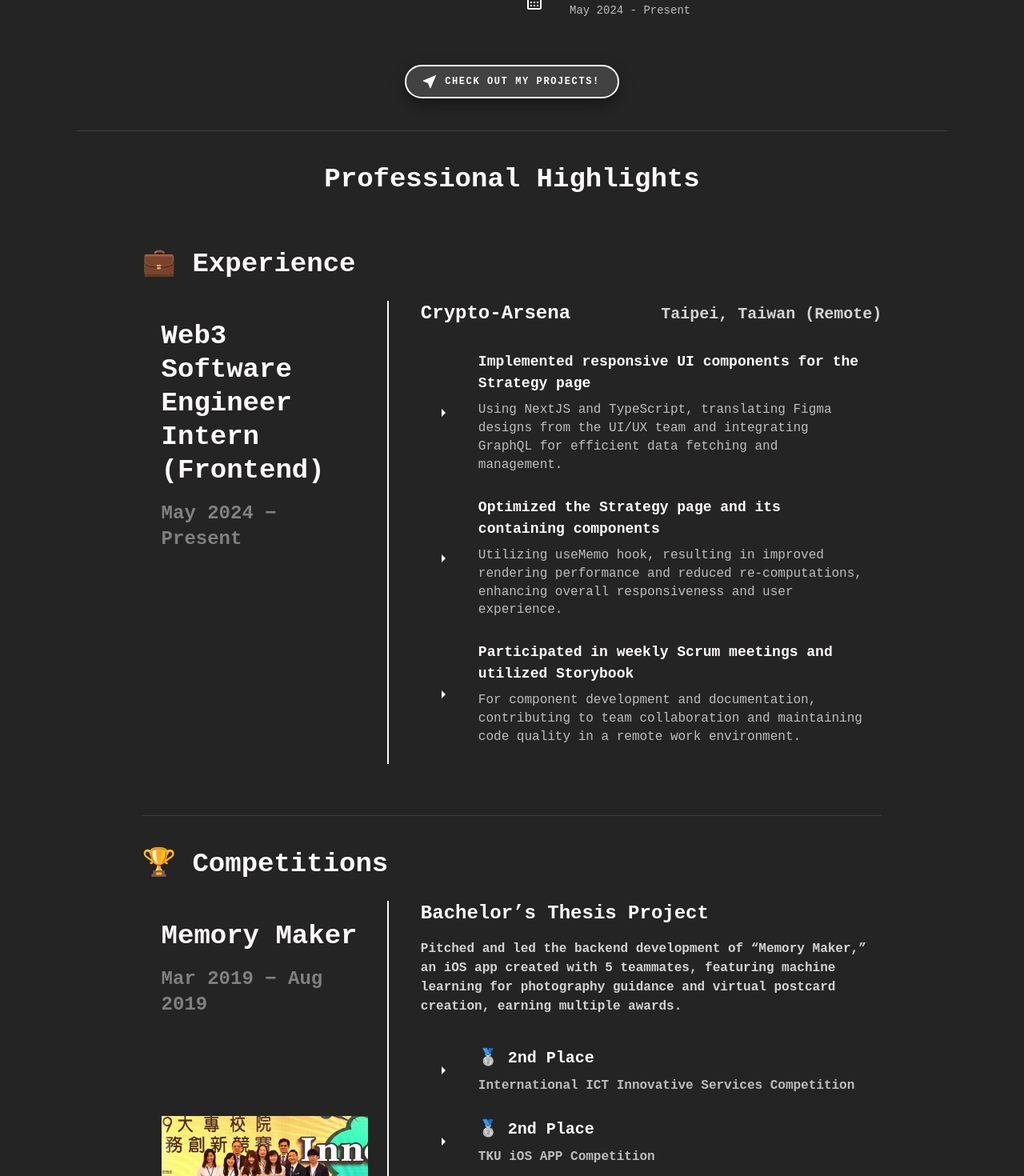
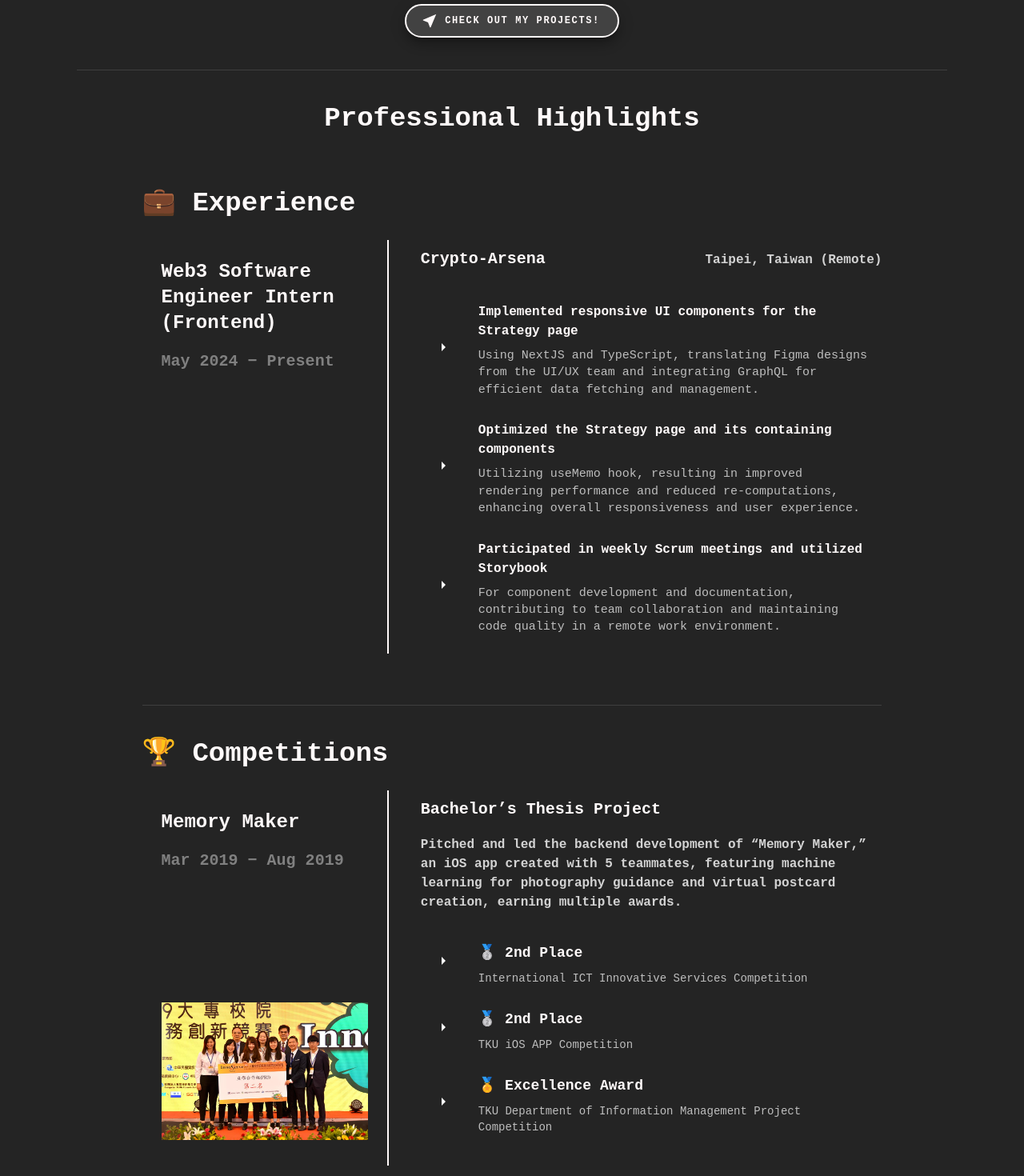
Before and after one commit to Jason-Wuuuu/Jason, a React (Vite) app: page / in a window 1280 px wide. Shown: the part 713-2183 px from the top of the page at 80% size. Built offline with nearby package versions, Linux system fonts and the light colour scheme.

Commit message:
optimized for small screen

```diff
--- a/src/components/AboutPage.jsx
+++ b/src/components/AboutPage.jsx
@@ -154,7 +154,7 @@ function AboutPage() {
                             key={`step_${index}_line_${i}`}
                             fontWeight="bold"
                             lineHeight={2}
-                            sx={{ fontSize: 16 }}
+                            sx={{ fontSize: { xs: 14, sm: 16 } }}
                           >
                             {line}
                           </Typography>
--- a/src/components/Home.jsx
+++ b/src/components/Home.jsx
@@ -18,8 +18,8 @@ function Home() {
 
   return (
     <Fade in timeout={{ appear: 500, enter: 1000 }}>
-      <Box py={12} sx={{ width: "85%", margin: "auto" }}>
-        <Box alignContent="center" minHeight="75vh">
+      <Box pt={{ xs: 12, sm: 5 }} pb={12} sx={{ width: "85%", margin: "auto" }}>
+        <Box alignContent="center" minHeight="90vh">
           <Typography
             variant="h3"
             align="center"
@@ -40,8 +40,9 @@ function Home() {
             alignContent="center"
             my={5}
             sx={{
-              position: "sticky",
-              top: { xs: 16, sm: 30 },
+              position: "fixed",
+              // top: { xs: 16, sm: 30 },
+              bottom: 0,
               left: 0,
               right: 0,
               zIndex: 20,
@@ -68,7 +69,13 @@ function Home() {
         <Divider sx={{ my: 5 }} />
 
         <Box minHeight="75vh" sx={{ width: "85%", margin: "auto" }}>
-          <Typography variant="h4" align="center" fontWeight="bold" mb={8}>
+          <Typography
+            variant="h4"
+            align="center"
+            fontWeight="bold"
+            mb={8}
+            sx={{ display: { xs: "none", sm: "block" } }}
+          >
             Professional Highlights
           </Typography>
 
--- a/src/components/ProfessionalHighlights.jsx
+++ b/src/components/ProfessionalHighlights.jsx
@@ -17,91 +17,112 @@ function ProfessionalHighlights() {
         💼 Experience
       </Typography>
 
-      <Grid container py={3}>
-        <Grid item xs={12} md={4} borderRight={2}>
-          <Box display="flex" height="100%" flexDirection="column" p={3}>
-            <div>
-              <Typography variant="h4" fontWeight="bold">
+      <Grid
+        container
+        py={3}
+        display="flex"
+        flexDirection={{ xs: "column", sm: "row" }}
+      >
+        <Grid item xs={12} md={4}>
+          <Box
+            display="flex"
+            height="100%"
+            flexDirection="column"
+            p={{ sm: 3 }}
+            borderRight={{ sm: 2 }}
+          >
+            <Box>
+              <Typography variant="h5" fontWeight="bold">
                 Web3 Software Engineer Intern (Frontend)
               </Typography>
+
               <Typography
-                variant="h5"
+                variant="h6"
                 fontWeight="bold"
                 color="GrayText"
                 mt={2}
               >
                 May 2024 − Present
               </Typography>
-            </div>
+            </Box>
           </Box>
         </Grid>
 
         <Grid item xs={12} md={8}>
-          <Box pl={5}>
+          <Box pl={{ sm: 5 }}>
             <Box
               display="flex"
-              justifyContent="space-between"
+              justifyContent={{ xs: "block", sm: "space-between" }}
               alignItems="baseline"
               mb={1}
+              py={{ xs: 1 }}
             >
-              <Typography variant="h5" fontWeight="bold">
+              <Typography variant="h6" fontWeight="bold">
                 Crypto-Arsena
               </Typography>
 
-              <Typography variant="h6" color="lightgray" fontWeight="bold">
+              <Typography
+                variant="body1"
+                color="lightgray"
+                fontWeight="bold"
+                sx={{ display: { xs: "none", sm: "block" } }}
+              >
                 Taipei, Taiwan (Remote)
               </Typography>
             </Box>
 
             <List>
               <ListItem>
-                <ListItemIcon>
+                <ListItemIcon sx={{ display: { xs: "none", sm: "block" } }}>
                   <ArrowRightIcon />
                 </ListItemIcon>
                 <ListItemText
                   primary="Implemented responsive UI components for the Strategy page"
                   primaryTypographyProps={{
-                    fontSize: 18,
+                    fontSize: { xs: 14, sm: 16 },
                     fontWeight: "bold",
                     mb: 1,
                   }}
                   secondary="Using NextJS and TypeScript, translating Figma designs from the UI/UX team and integrating GraphQL for efficient data fetching and management."
                   secondaryTypographyProps={{
-                    fontSize: 16,
+                    fontSize: { xs: 13, sm: 15 },
+                    // display: { xs: "none", sm: "block" },
                   }}
                 />
               </ListItem>
               <ListItem>
-                <ListItemIcon>
+                <ListItemIcon sx={{ display: { xs: "none", sm: "block" } }}>
                   <ArrowRightIcon />
                 </ListItemIcon>
                 <ListItemText
                   primary="Optimized the Strategy page and its containing components"
                   primaryTypographyProps={{
-                    fontSize: 18,
+                    fontSize: { xs: 14, sm: 16 },
                     fontWeight: "bold",
                     mb: 1,
                   }}
                   secondary="Utilizing useMemo hook, resulting in improved rendering performance and reduced re-computations, enhancing overall responsiveness and user experience."
                   secondaryTypographyProps={{
-                    fontSize: 16,
+                    fontSize: { xs: 13, sm: 15 },
+                    // display: { xs: "none", sm: "block" },
                   }}
                 />
               </ListItem>
               <ListItem>
-                <ListItemIcon>
+                <ListItemIcon sx={{ display: { xs: "none", sm: "block" } }}>
                   <ArrowRightIcon />
                 </ListItemIcon>
                 <ListItemText
                   primary="Participated in weekly Scrum meetings and utilized Storybook"
                   primaryTypographyProps={{
-                    fontSize: 18,
+                    fontSize: { xs: 14, sm: 16 },
                     fontWeight: "bold",
                     mb: 1,
                   }}
                   secondary="For component development and documentation, contributing to team collaboration and maintaining code quality in a remote work environment."
                   secondaryTypographyProps={{
-                    fontSize: 16,
+                    fontSize: { xs: 13, sm: 15 },
+                    // display: { xs: "none", sm: "block" },
                   }}
                 />
               </ListItem>
@@ -110,43 +131,56 @@ function ProfessionalHighlights() {
         </Grid>
       </Grid>
 
-      <Divider sx={{ my: 5 }} />
+      <Divider sx={{ my: 5 }} flexItem />
 
       <Typography variant="h4" fontWeight="bold">
         🏆 Competitions
       </Typography>
 
-      <Grid container py={3}>
-        <Grid item xs={12} md={4} borderRight={2}>
+      <Grid
+        container
+        py={3}
+        display="flex"
+        flexDirection={{ xs: "column", sm: "row" }}
+      >
+        <Grid item xs={12} md={4}>
           <Box
             display="flex"
             height="100%"
             flexDirection="column"
             justifyContent="space-between"
-            p={3}
+            p={{ sm: 3 }}
+            borderRight={{ sm: 2 }}
           >
-            <div>
-              <Typography variant="h4" fontWeight="bold">
+            <Box>
+              <Typography variant="h5" fontWeight="bold">
                 Memory Maker
               </Typography>
 
               <Typography
-                variant="h5"
+                variant="h6"
                 fontWeight="bold"
                 color="GrayText"
                 mt={2}
               >
                 Mar 2019 − Aug 2019
               </Typography>
-            </div>
+            </Box>
 
-            <img src="./images/Award.png" alt="Award Image" loading="lazy" />
+            <Box sx={{ display: { xs: "none", sm: "block" } }}>
+              <img
+                src="./images/Award.png"
+                alt="Award Image"
+                loading="lazy"
+                width="100%"
+              />
+            </Box>
           </Box>
         </Grid>
 
         <Grid item xs={12} md={8}>
-          <Box pl={5}>
-            <Typography variant="h5" fontWeight="bold">
+          <Box pl={{ sm: 5 }} mb={1} py={{ xs: 1 }}>
+            <Typography variant="h6" fontWeight="bold">
               Bachelor’s Thesis Project
             </Typography>
             <Typography
@@ -154,64 +188,63 @@ function ProfessionalHighlights() {
               color="lightgray"
               fontWeight="bold"
               my={2}
+              sx={{ display: { xs: "none", sm: "block" } }}
             >
               Pitched and led the backend development of “Memory Maker,” an iOS
               app created with 5 teammates, featuring machine learning for
               photography guidance and virtual postcard creation, earning
               multiple awards.
             </Typography>
+
             <List>
               <ListItem>
-                <ListItemIcon>
+                <ListItemIcon sx={{ display: { xs: "none", sm: "block" } }}>
                   <ArrowRightIcon />
                 </ListItemIcon>
                 <ListItemText
                   primary="🥈 2nd Place"
                   primaryTypographyProps={{
-                    fontSize: 20,
+                    fontSize: { xs: 16, sm: 18 },
                     fontWeight: "bold",
                     mb: 1,
                   }}
                   secondary="International ICT Innovative Services Competition"
                   secondaryTypographyProps={{
-                    fontSize: 16,
-                    fontWeight: "bold",
+                    fontSize: 14,
                   }}
                 />
               </ListItem>
               <ListItem>
-                <ListItemIcon>
+                <ListItemIcon sx={{ display: { xs: "none", sm: "block" } }}>
                   <ArrowRightIcon />
                 </ListItemIcon>
                 <ListItemText
                   primary="🥈 2nd Place"
                   primaryTypographyProps={{
-                    fontSize: 20,
+                    fontSize: { xs: 16, sm: 18 },
                     fontWeight: "bold",
                     mb: 1,
                   }}
                   secondary="TKU iOS APP Competition"
                   secondaryTypographyProps={{
-                    fontSize: 16,
-                    fontWeight: "bold",
+                    fontSize: 14,
                   }}
                 />
               </ListItem>
               <ListItem>
-                <ListItemIcon>
+                <ListItemIcon sx={{ display: { xs: "none", sm: "block" } }}>
                   <ArrowRightIcon />
                 </ListItemIcon>
                 <ListItemText
                   primary="🏅 Excellence Award"
                   primaryTypographyProps={{
-                    fontSize: 20,
+                    fontSize: { xs: 16, sm: 18 },
                     fontWeight: "bold",
                     mb: 1,
                   }}
                   secondary="TKU Department of Information Management Project Competition"
                   secondaryTypographyProps={{
-                    fontSize: 16,
-                    fontWeight: "bold",
+                    fontSize: 14,
                   }}
                 />
               </ListItem>
```
Also changed, not shown: src/components/ProjectCard.jsx (+14 -4 lines).
